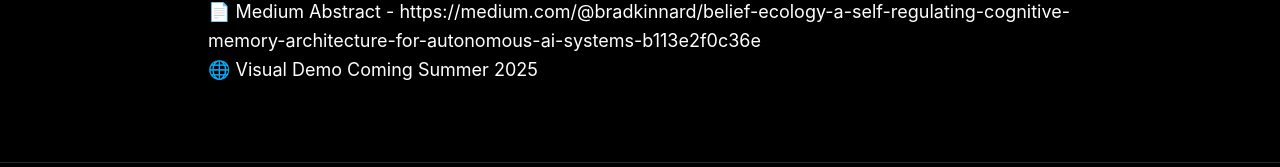
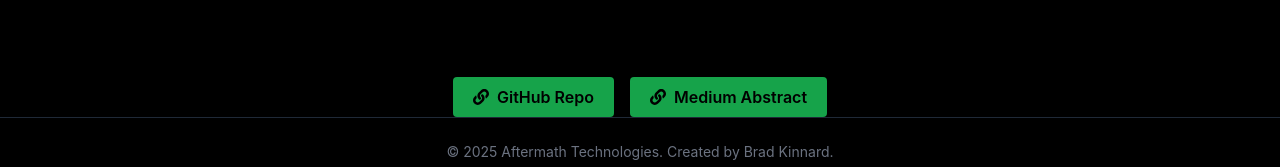
Before and after one commit to moonrunnerkc/aftermathtech, a Next.js app: page /portfolio/belief-ecology in a window 1280 px wide. Shown: the part 675-842 px from the top of the page. Built offline with nearby package versions, Linux system fonts and the light colour scheme; no server answers.

Commit message:
Add new projects to portfolio 6

```diff
--- a/app/portfolio/belief-ecology/page.tsx
+++ b/app/portfolio/belief-ecology/page.tsx
@@ -1,7 +1,12 @@
+'use client';
+
 import { ProjectDetail } from '@/components/ProjectDetail';
+import Link from 'next/link';
+import { FaLink } from 'react-icons/fa';
 
 export default function BeliefEcologyPage() {
   return (
+    <div>
       <ProjectDetail
         title="Belief Ecology: A Self-Regulating Cognitive Memory Architecture"
         tech={['Python', 'Neo4j', 'SQLite', 'networkx', 'matplotlib', 'graphviz']}
@@ -17,10 +22,30 @@
 🚧 Upcoming:
 Emotion-weighted reinforcement, entropy models, and ecosystem visualization.
 
-🔗 GitHub: [github.com/moonrunnerkc/belief-ecology](https://github.com/moonrunnerkc/belief-ecology)
-📄 Medium Abstract - https://medium.com/@bradkinnard/belief-ecology-a-self-regulating-cognitive-memory-architecture-for-autonomous-ai-systems-b113e2f0c36e
 🌐 Visual Demo Coming Summer 2025
         `}
       />
+
+      <div className="flex gap-4 justify-center mt-8">
+        <Link
+          href="https://github.com/moonrunnerkc/belief-ecology"
+          target="_blank"
+          rel="noopener noreferrer"
+          className="inline-flex items-center px-5 py-2 bg-green-600 text-black font-semibold rounded hover:bg-green-500 transition"
+        >
+          <FaLink className="mr-2" />
+          GitHub Repo
+        </Link>
+        <Link
+          href="https://medium.com/@bradkinnard/belief-ecology-a-self-regulating-cognitive-memory-architecture-for-autonomous-ai-systems-b113e2f0c36e"
+          target="_blank"
+          rel="noopener noreferrer"
+          className="inline-flex items-center px-5 py-2 bg-green-600 text-black font-semibold rounded hover:bg-green-500 transition"
+        >
+          <FaLink className="mr-2" />
+          Medium Abstract
+        </Link>
+      </div>
+    </div>
   );
 }
--- a/app/portfolio/blackbox-mind-v3/page.tsx
+++ b/app/portfolio/blackbox-mind-v3/page.tsx
@@ -1,7 +1,12 @@
+'use client';
+
 import { ProjectDetail } from '@/components/ProjectDetail';
+import Link from 'next/link';
+import { FaLink } from 'react-icons/fa';
 
 export default function BlackboxMindPage() {
   return (
+    <div>
       <ProjectDetail
         title="Blackbox Mind v3: Meta-Cognitive Synthetic Intelligence+"
         tech={[
@@ -29,10 +34,30 @@
 🚧 In Development:
 Symbolic logic validator, goal forking engine, introspection graph, and simulated inner voice layer.
 
-🔗 [GitHub Repo](https://github.com/moonrunnerkc/belief-ecology)
-📄 [Medium Abstract – Belief Ecology](https://medium.com/@bradkinnard/belief-ecology-a-self-regulating-cognitive-memory-architecture-for-autonomous-ai-systems-b113e2f0c36e)
 🌐 Live Preview: Coming Summer 2025
         `}
       />
+
+      <div className="flex gap-4 justify-center mt-8">
+        <Link
+          href="https://github.com/moonrunnerkc/belief-ecology"
+          target="_blank"
+          rel="noopener noreferrer"
+          className="inline-flex items-center px-5 py-2 bg-green-600 text-black font-semibold rounded hover:bg-green-500 transition"
+        >
+          <FaLink className="mr-2" />
+          GitHub Repo
+        </Link>
+        <Link
+          href="https://medium.com/@bradkinnard/belief-ecology-a-self-regulating-cognitive-memory-architecture-for-autonomous-ai-systems-b113e2f0c36e"
+          target="_blank"
+          rel="noopener noreferrer"
+          className="inline-flex items-center px-5 py-2 bg-green-600 text-black font-semibold rounded hover:bg-green-500 transition"
+        >
+          <FaLink className="mr-2" />
+          Medium Abstract
+        </Link>
+      </div>
+    </div>
   );
 }
--- a/package.json
+++ b/package.json
@@ -14,6 +14,7 @@
     "next": "15.3.1",
     "react": "^19.0.0",
     "react-dom": "^19.0.0",
+    "react-icons": "^5.5.0",
     "react-markdown": "^10.1.0",
     "remark-gfm": "^4.0.1"
   },
```
Also changed, not shown: 1 other file (tests, documents, lock files or other folders). Lines whose indentation alone changed are shown as unchanged.
